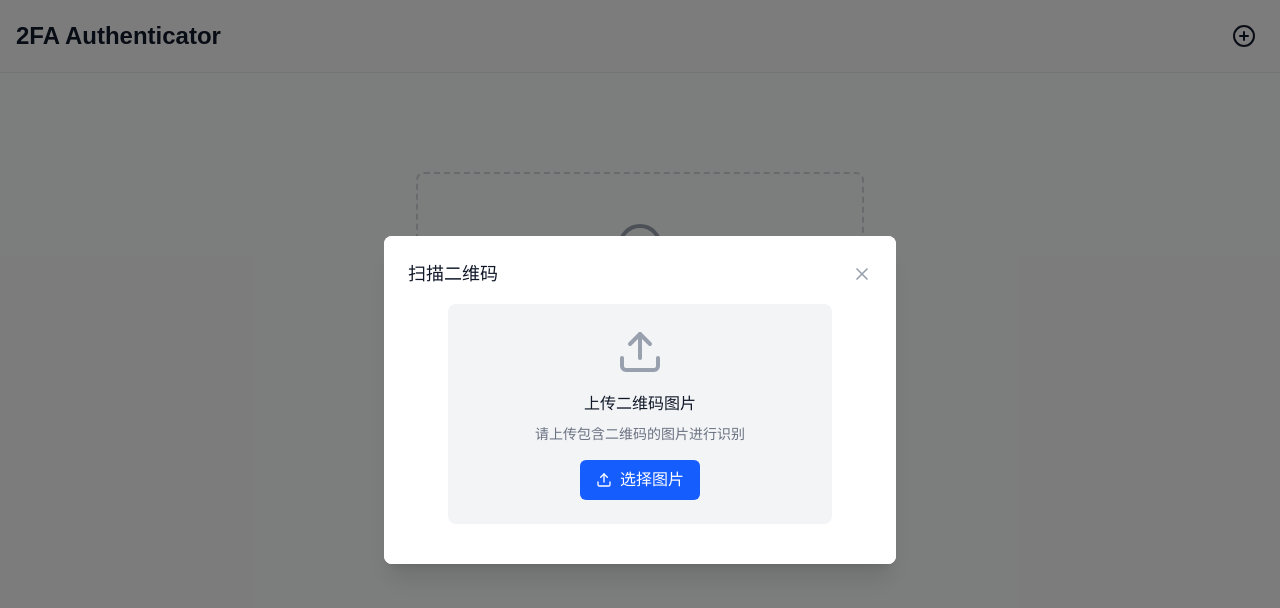
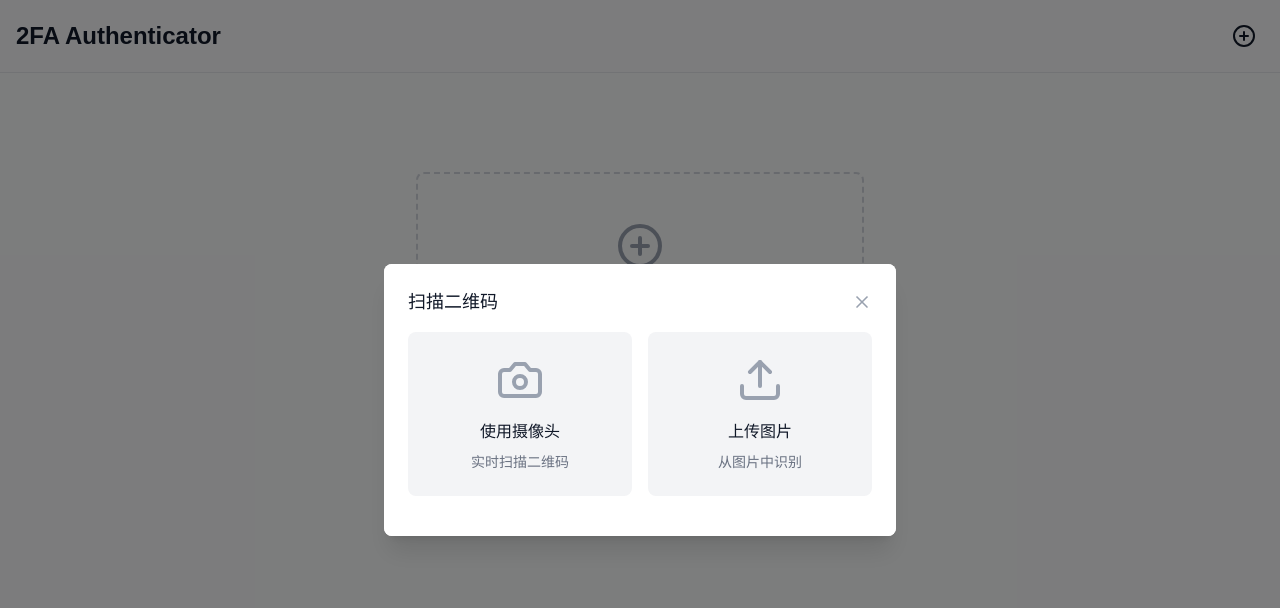
Before and after one commit to sansan-mei/2fa-next, a Next.js app: page / in a window 1280 px wide. Both pictures are taken after a click on the button "扫码添加". Shown: the top 608 px of the page. Built offline with nearby package versions, Linux system fonts and the light colour scheme.

Commit message:
feat: 支持动态和静态图片识别

```diff
--- a/src/components/ScanDialog.tsx
+++ b/src/components/ScanDialog.tsx
@@ -1,32 +1,8 @@
 "use client";
 
-import { Upload, X } from "lucide-react";
-import { useRef, useState } from "react";
-
-// 为BarcodeDetector定义接口
-interface BarcodeDetectorOptions {
-  formats: string[];
-}
-
-interface BarcodeResult {
-  rawValue: string;
-  format: string;
-  boundingBox?: DOMRectReadOnly;
-  cornerPoints?: Array<{ x: number; y: number }>;
-}
-
-interface BarcodeDetectorInterface {
-  detect: (image: ImageBitmap) => Promise<BarcodeResult[]>;
-}
-
-// 扩展Window接口以包含BarcodeDetector
-declare global {
-  interface Window {
-    BarcodeDetector?: {
-      new (options?: BarcodeDetectorOptions): BarcodeDetectorInterface;
-    };
-  }
-}
+import jsQR from "jsqr";
+import { Camera, Upload, X } from "lucide-react";
+import { useEffect, useRef, useState } from "react";
 
 interface ScanDialogProps {
   isOpen: boolean;
@@ -36,12 +12,13 @@ interface ScanDialogProps {
 
 export function ScanDialog({ isOpen, onClose, onScan }: ScanDialogProps) {
   const [error, setError] = useState<string | null>(null);
+  const [isScanning, setIsScanning] = useState(false);
+  const [stream, setStream] = useState<MediaStream | null>(null);
+
   const fileInputRef = useRef<HTMLInputElement>(null);
   const canvasRef = useRef<HTMLCanvasElement>(null);
-
-  // 检查BarcodeDetector是否可用
-  const isBarcodeDetectorSupported =
-    typeof window !== "undefined" && "BarcodeDetector" in window;
+  const videoRef = useRef<HTMLVideoElement>(null);
+  const animationRef = useRef<number | null>(null);
 
   // 处理文件上传
   const handleFileUpload = async (e: React.ChangeEvent<HTMLInputElement>) => {
@@ -59,42 +36,17 @@ export function ScanDialog({ isOpen, onClose, onScan }: ScanDialogProps) {
     }
   };
 
-  // 使用原生扫码API或回退到jsQR库
+  // 使用jsQR库扫描二维码
   const scanQRFromImage = async (file: File) => {
     // 创建图像对象
     const imgBitmap = await createImageBitmap(file);
 
-    if (isBarcodeDetectorSupported && window.BarcodeDetector) {
-      try {
-        // 使用原生BarcodeDetector API
-        const barcodeDetector = new window.BarcodeDetector({
-          formats: ["qr_code"],
-        });
-
-        const barcodes = await barcodeDetector.detect(imgBitmap);
-
-        if (barcodes.length > 0) {
-          // 找到二维码
-          onScan(barcodes[0].rawValue);
-        } else {
-          setError("未能在图片中检测到有效的二维码");
-        }
-      } catch (error) {
-        console.error("BarcodeDetector错误:", error);
-        // 如果原生API失败，回退到使用jsQR库
-        await fallbackToJsQR(imgBitmap);
-      }
-    } else {
-      // 如果原生API不可用，回退到使用jsQR库
-      await fallbackToJsQR(imgBitmap);
-    }
+    // 使用jsQR库进行扫描
+    await processWithJsQR(imgBitmap);
   };
 
-  // 回退到jsQR库进行扫描
-  const fallbackToJsQR = async (imgBitmap: ImageBitmap) => {
-    // 动态导入jsQR库
-    const jsQR = (await import("jsqr")).default;
-
+  // 使用jsQR库进行扫描
+  const processWithJsQR = async (imgBitmap: ImageBitmap) => {
     if (!canvasRef.current) return;
 
     const canvas = canvasRef.current;
@@ -118,6 +70,114 @@ export function ScanDialog({ isOpen, onClose, onScan }: ScanDialogProps) {
       setError("未能在图片中检测到有效的二维码");
     }
   };
+
+  // 启动摄像头扫描
+  const startVideoScan = async () => {
+    try {
+      setError(null);
+      setIsScanning(true);
+
+      // 请求摄像头权限，优先使用后置摄像头
+      const mediaStream = await navigator.mediaDevices.getUserMedia({
+        video: { facingMode: "environment" },
+      });
+
+      setStream(mediaStream);
+
+      if (videoRef.current) {
+        videoRef.current.srcObject = mediaStream;
+        videoRef.current.play();
+      }
+
+      // 开始扫描循环
+      startScanningLoop();
+    } catch (err) {
+      console.error("摄像头访问错误:", err);
+      setError("无法访问摄像头，请检查权限设置或尝试上传图片");
+      setIsScanning(false);
+    }
+  };
+
+  // 停止摄像头扫描
+  const stopVideoScan = () => {
+    if (animationRef.current) {
+      cancelAnimationFrame(animationRef.current);
+      animationRef.current = null;
+    }
+
+    if (stream) {
+      stream.getTracks().forEach((track) => track.stop());
+      setStream(null);
+    }
+
+    setIsScanning(false);
+  };
+
+  // 扫描循环
+  const startScanningLoop = () => {
+    if (!videoRef.current || !canvasRef.current) return;
+
+    const video = videoRef.current;
+    const canvas = canvasRef.current;
+    const context = canvas.getContext("2d");
+
+    if (!context) return;
+
+    const scanFrame = () => {
+      if (video.readyState === video.HAVE_ENOUGH_DATA) {
+        // 设置canvas尺寸
+        canvas.width = video.videoWidth;
+        canvas.height = video.videoHeight;
+
+        // 在canvas上绘制视频帧
+        context.drawImage(video, 0, 0, canvas.width, canvas.height);
+
+        // 获取图像数据
+        const imageData = context.getImageData(
+          0,
+          0,
+          canvas.width,
+          canvas.height
+        );
+
+        // 使用jsQR库进行扫描
+        const code = jsQR(imageData.data, imageData.width, imageData.height, {
+          inversionAttempts: "dontInvert",
+        });
+
+        if (code) {
+          // 找到二维码
+          stopVideoScan();
+          onScan(code.data);
+          return;
+        }
+      }
+
+      // 继续扫描循环
+      animationRef.current = requestAnimationFrame(scanFrame);
+    };
+
+    animationRef.current = requestAnimationFrame(scanFrame);
+  };
+
+  // 在对话框关闭或组件卸载时清理资源
+  useEffect(() => {
+    return () => {
+      if (stream) {
+        stream.getTracks().forEach((track) => track.stop());
+      }
+
+      if (animationRef.current) {
+        cancelAnimationFrame(animationRef.current);
+      }
+    };
+  }, [stream]);
+
+  useEffect(() => {
+    if (!isOpen && isScanning) {
+      stopVideoScan();
+    }
+  }, [isOpen, isScanning]);
 
   // 触发文件选择器
   const triggerFileInput = () => {
@@ -146,30 +206,57 @@ export function ScanDialog({ isOpen, onClose, onScan }: ScanDialogProps) {
               </button>
             </div>
 
+            {isScanning ? (
               <div className="flex flex-col items-center">
-              <div className="w-full max-w-sm mb-4">
-                <div className="bg-gray-100 p-6 rounded-lg text-center">
+                <div className="relative w-full mb-4 bg-black rounded-lg overflow-hidden">
+                  <video
+                    ref={videoRef}
+                    className="w-full h-64 object-cover"
+                    playsInline
+                    muted
+                  />
+                  <div className="absolute inset-0 border-2 border-blue-500 border-opacity-50 pointer-events-none" />
+                </div>
+                <button
+                  onClick={stopVideoScan}
+                  className="px-4 py-2 bg-red-600 text-white rounded-md hover:bg-red-700 transition-colors"
+                >
+                  停止扫描
+                </button>
+              </div>
+            ) : (
+              <div className="flex flex-col items-center">
+                <div className="w-full mb-4">
+                  <div className="grid grid-cols-2 gap-4">
+                    <div
+                      className="bg-gray-100 p-6 rounded-lg text-center cursor-pointer hover:bg-gray-200 transition-colors"
+                      onClick={startVideoScan}
+                    >
+                      <Camera className="w-12 h-12 text-gray-400 mx-auto mb-4" />
+                      <h4 className="text-base font-medium text-gray-900 mb-2">
+                        使用摄像头
+                      </h4>
+                      <p className="text-sm text-gray-500">实时扫描二维码</p>
+                    </div>
+
+                    <div
+                      className="bg-gray-100 p-6 rounded-lg text-center cursor-pointer hover:bg-gray-200 transition-colors"
+                      onClick={triggerFileInput}
+                    >
                       <Upload className="w-12 h-12 text-gray-400 mx-auto mb-4" />
                       <h4 className="text-base font-medium text-gray-900 mb-2">
-                    上传二维码图片
+                        上传图片
                       </h4>
-                  <p className="text-sm text-gray-500 mb-4">
-                    请上传包含二维码的图片进行识别
-                  </p>
-
-                  <button
-                    onClick={triggerFileInput}
-                    className="px-4 py-2 bg-blue-600 text-white rounded-md hover:bg-blue-700 transition-colors flex items-center gap-2 mx-auto"
-                  >
-                    <Upload className="w-4 h-4" />
-                    选择图片
-                  </button>
+                      <p className="text-sm text-gray-500">从图片中识别</p>
+                    </div>
                   </div>
                 </div>
 
                 {error && (
                   <div className="text-red-500 text-sm mb-4 max-w-sm text-center">
                     {error}
+                  </div>
+                )}
               </div>
             )}
 
@@ -186,6 +273,5 @@ export function ScanDialog({ isOpen, onClose, onScan }: ScanDialogProps) {
         </div>
       </div>
     </div>
-    </div>
   );
 }
```
Lines whose indentation alone changed are shown as unchanged.
